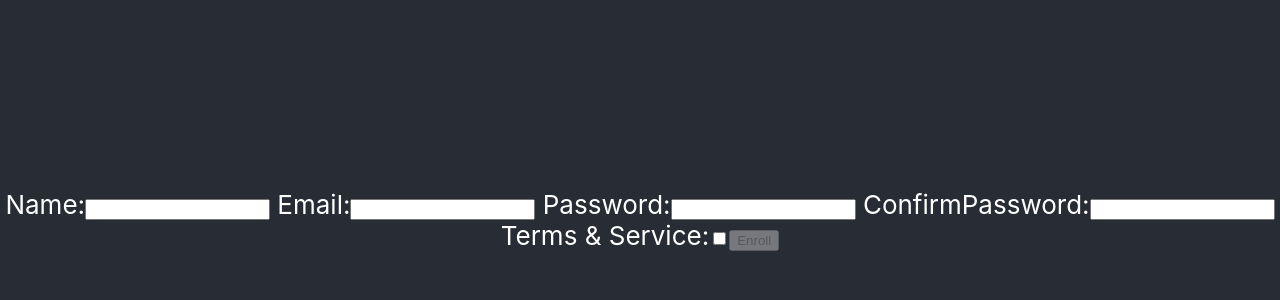
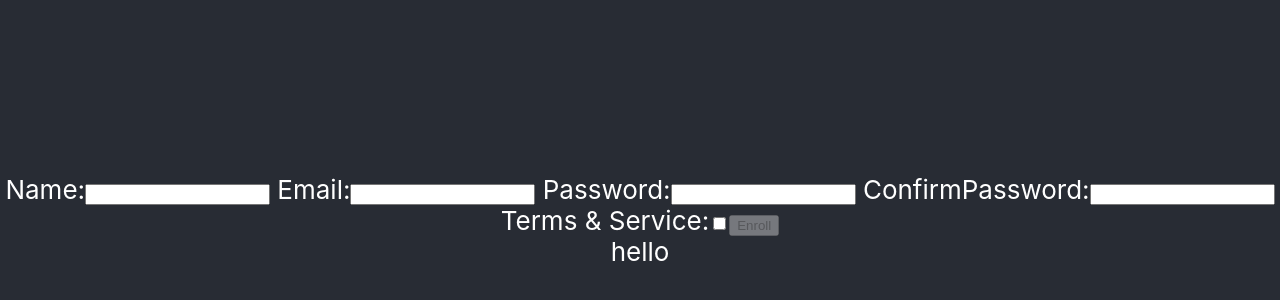
Before and after one commit to UseMyTechStuffApp/BWFrontEnd-UseMyTechStuff, a React (Create React App) app in the folder use-my-tech-app/: page / in a window 1280 px wide. Shown: the part 180-480 px from the top of the page. Built offline with nearby package versions, Linux system fonts and the light colour scheme.

Commit message:
added new file for adding items for renters

```diff
--- /dev/null
+++ b/use-my-tech-app/src/AddItem.js
@@ -0,0 +1,11 @@
+import React, { useState } from 'react'
+
+function AddItem() {
+	return (
+		<div>
+			hello
+		</div>
+	)
+}
+
+export default AddItem
--- a/use-my-tech-app/src/App.js
+++ b/use-my-tech-app/src/App.js
@@ -1,12 +1,14 @@
 
 import './App.css';
 import LoginPage from './LoginPage'
+import AddItem from './AddItem'
 
 function App() {
   return (
     <div className="App">
       <header className="App-header">
-      <LoginPage />
+        <LoginPage />
+        <AddItem />
       </header>
 
     </div>
```
